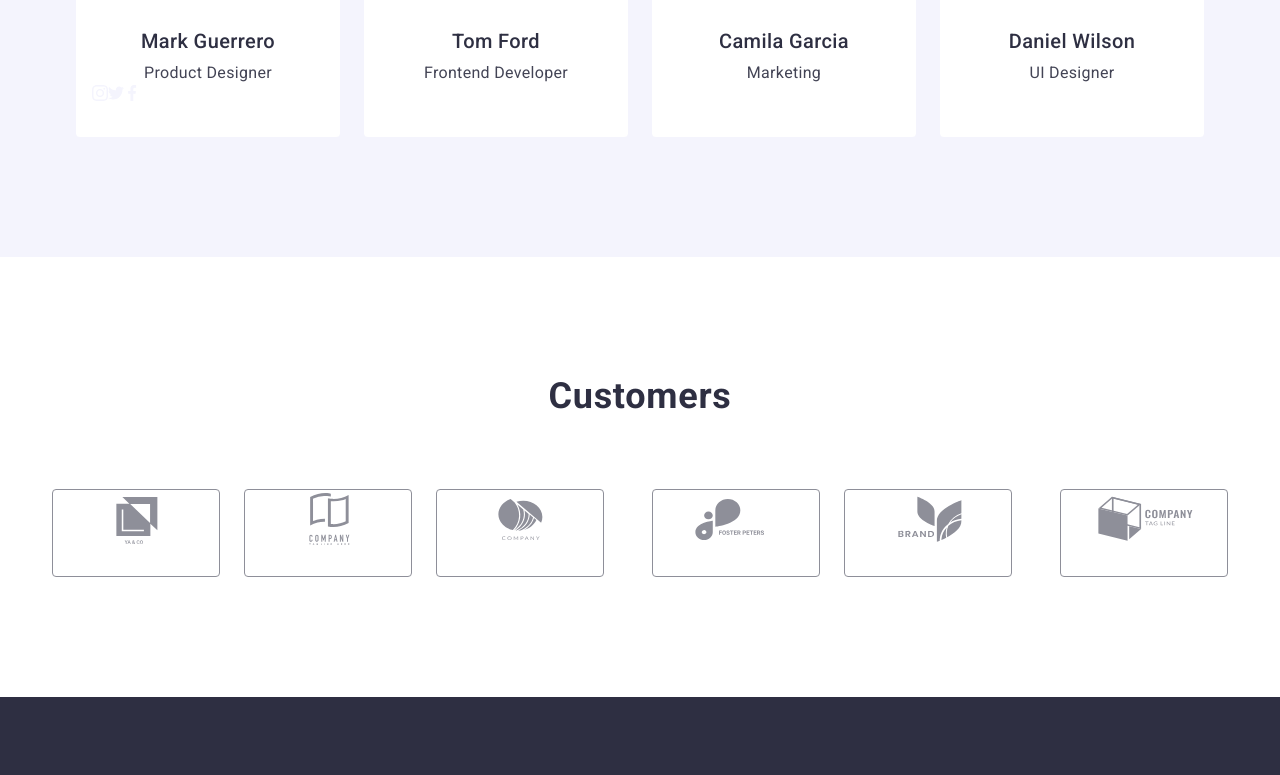
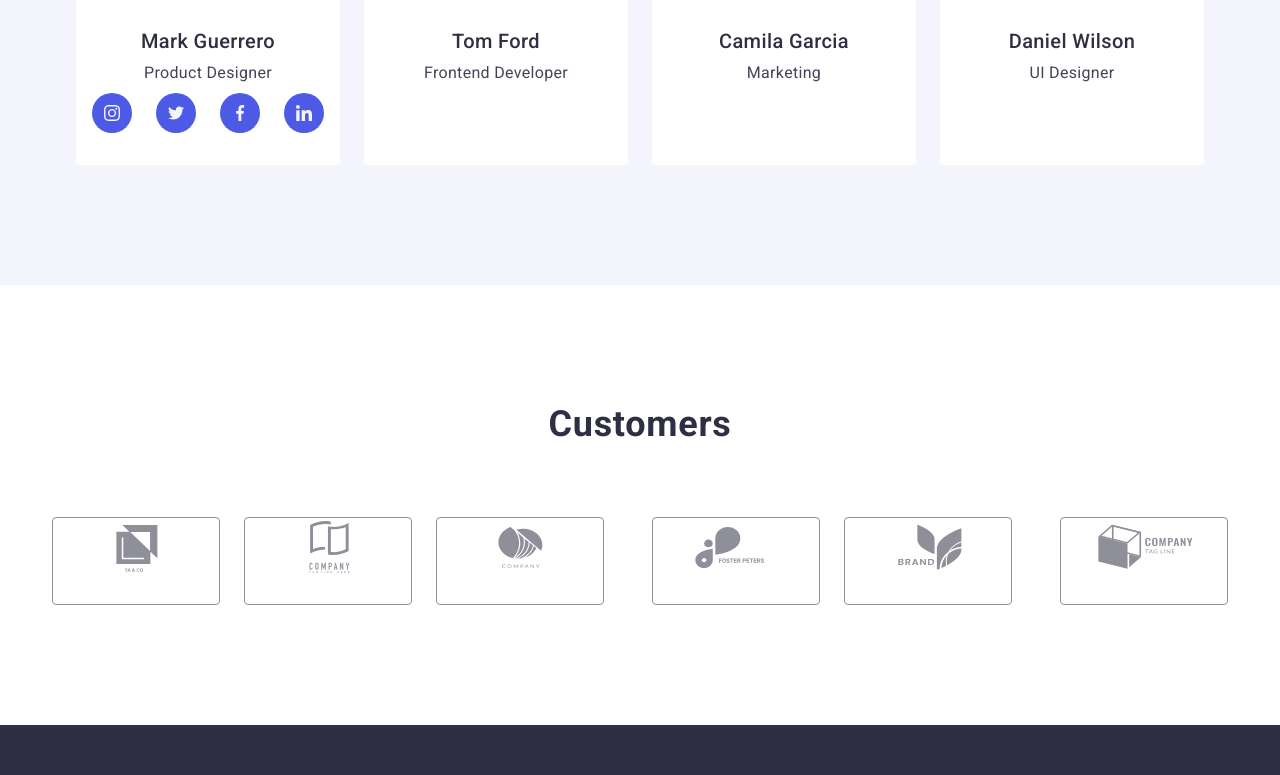
Before and after one commit to El4amor/goit-markup-hw-05, a plain HTML site: page index.html in a window 1280 px wide. Shown: the part 2180-2955 px from the top of the page. Drawn offline with nearby package versions, Linux system fonts and the light colour scheme.

Commit message:
my work 4

```diff
--- a/css/slyles.css
+++ b/css/slyles.css
@@ -182,7 +182,7 @@ img {
   display: block;
   margin: 0 auto;
   box-shadow: 0px 4px 4px rgba(0, 0, 0, 0.15);
-  transition: color 250ms;
+  transition: color 250ms cubic-bezier(0.4, 0, 0.2, 1);
 }
 
 .hero-btn:hover,
@@ -304,13 +304,40 @@ img {
 .team-soc-list {
   display: flex;
   cursor: pointer;
+  flex-direction: row;
+  justify-content: center;
+  align-items: center;
+  padding: 0px;
+  gap: 24px;
+  margin-top: 8px;
+
+}
+
+.team-soc-item {
+  width: 40px;
+  height: 40px;
+
 }
 
 .team-soc-link {
+  display: flex;
+  align-items: center;
+  justify-content: center;
+  width: 100%;
+  height: 100%;
+  border-radius: 50%;
+  padding: 12px;
+  background: var(--portfolio-filters);
+  transition: background-color 250ms cubic-bezier(0.4, 0, 0.2, 1);
+}
+
+.team-soc-link:is(:hover, :focus) {
+  background-color: var(--header-menu-link)
 }
 
 .team-soc-icon {
-
+  display: flex;
+  flex-direction: row;
 }
 
 .container-name {
--- a/index.html
+++ b/index.html
@@ -148,10 +148,10 @@
               target="_blank"
               rel="nooper noreferrer"
               >
-              </a>
               <svg class="team-soc-icon" width="16" height="16">
                 <use href="./images/icons.svg#icon-team-inst"></use>
               </svg>
+              </a>
             </li>
             <li class="team-soc-item">
               <a class="team-soc-link"
@@ -160,10 +160,10 @@
               target="_blank"
               rel="nooper noreferrer"
               >
-              </a>
               <svg class="team-soc-icon" width="16" height="16">
                 <use href="./images/icons.svg#icon-team-twit"></use>
               </svg>
+              </a>
             </li>
             <li class="team-soc-item">
               <a class="team-soc-link"
@@ -172,10 +172,10 @@
               target="_blank"
               rel="nooper noreferrer"
               >
-              </a>
               <svg class="team-soc-icon" width="16" height="16">
                 <use href="./images/icons.svg#icon-team-fb"></use>
               </svg>
+              </a>
             </li>
             <li class="team-soc-item">
               <a class="team-soc-link"
@@ -184,10 +184,10 @@
               target="_blank"
               rel="nooper noreferrer"
               >
+              <svg class="team-soc-icon" width="16" height="16">
+                <use href="./images/icons.svg#icon-team-linkedin"></use>
+              </svg>
               </a>
-            <svg class="team-soc-icon" width="16" height="16">
-              <use href="./images/icons.svg#icon-team-linkedn"></use>
-            </svg>
             </li>
             </ul>
             </div>
```
Lines whose indentation alone changed are shown as unchanged.
